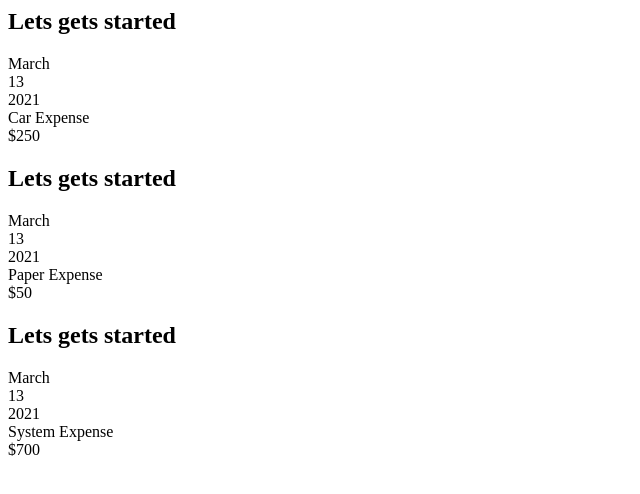
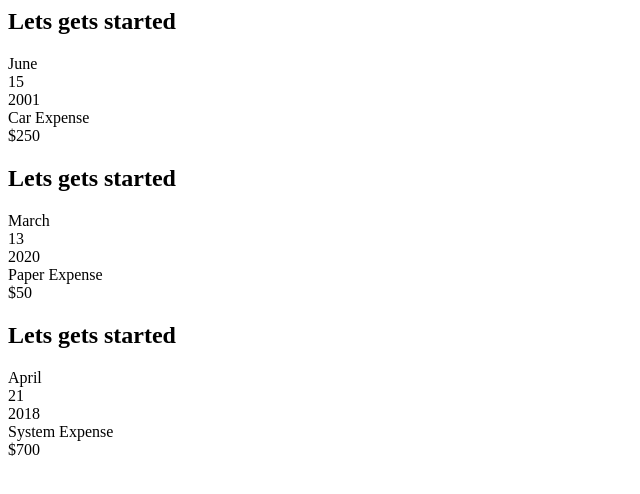
Before and after one commit to jagadi26/react-vdwuhb, a React (Create React App) app: page / in a window 1280 px wide. Shown: the top 494 px of the page, without its empty margins (0-640 px from the left). Built offline with nearby package versions, Linux system fonts and the light colour scheme.

Commit message:
1 file modified

```diff
--- a/src/App.js
+++ b/src/App.js
@@ -8,17 +8,17 @@ function App() {
     {
       title: 'Car Expense',
       amount: 250,
-      date: new Date(2021, 2, 13),
+      date: new Date(2001, 5, 15),
     },
     {
       title: 'Paper Expense',
       amount: 50,
-      date: new Date(2021, 2, 13),
+      date: new Date(2020, 2, 13),
     },
     {
       title: 'System Expense',
       amount: 700,
-      date: new Date(2021, 2, 13),
+      date: new Date(2018, 3, 21),
     },
   ];
   return (
```
